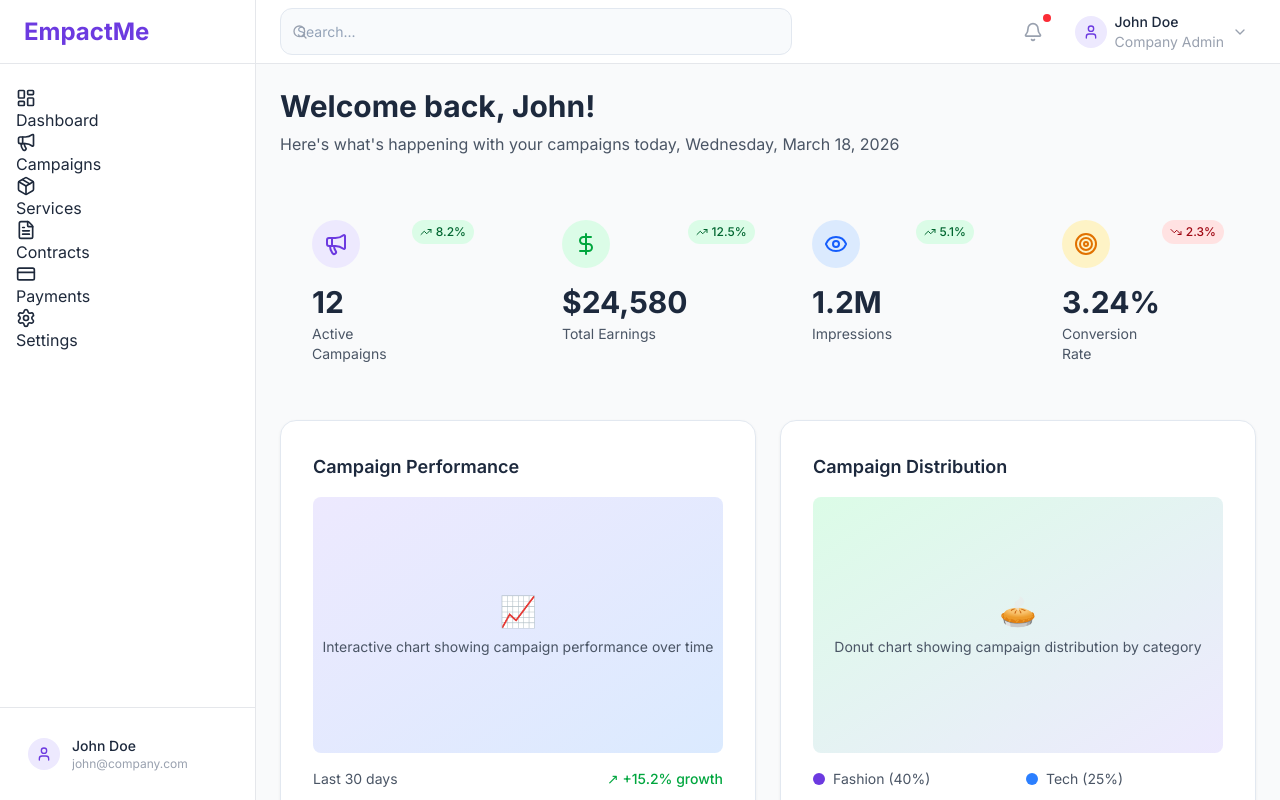
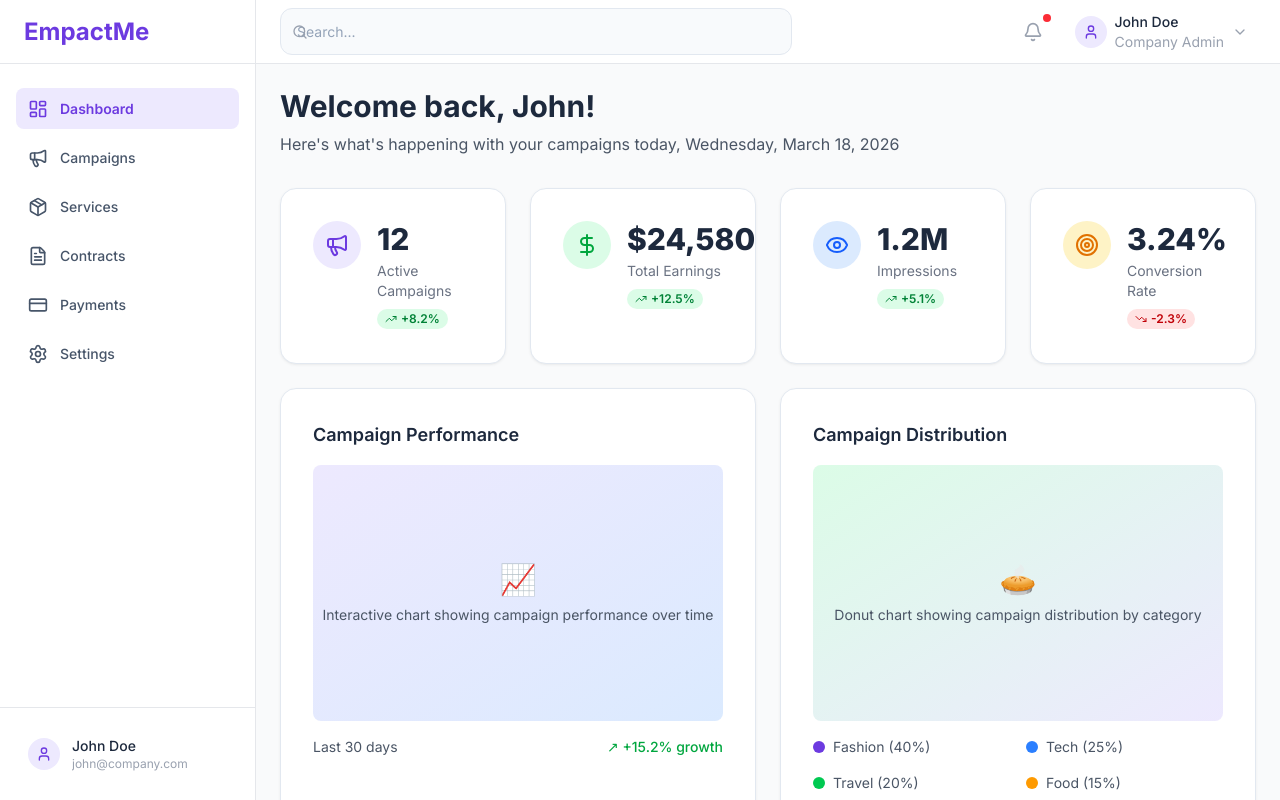
Before and after one commit to Gull-Stack/empactme-app, a Next.js app: page /dashboard in a window 1280 px wide. Built offline with nearby package versions, Linux system fonts and the light colour scheme.

Commit message:
Bot Bogey: Fix sidebar icons inline, stats card layout - trend under stat name

```diff
--- a/src/app/globals.css
+++ b/src/app/globals.css
@@ -113,3 +113,40 @@ body {
 .badge-info { background-color: #dbeafe; color: #1e40af; }
 .badge-purple { background-color: var(--color-brand-purple-light); color: var(--color-brand-purple-dark); }
 .badge-gray { background-color: #f1f5f9; color: #475569; }
+
+/* Sidebar nav items */
+.sidebar-nav-item {
+  display: flex;
+  flex-direction: row;
+  align-items: center;
+  gap: 0.75rem;
+  padding: 0.625rem 0.75rem;
+  border-radius: 0.5rem;
+  font-size: 0.875rem;
+  font-weight: 500;
+  color: var(--color-text-secondary);
+  transition: background-color 0.15s, color 0.15s;
+}
+.sidebar-nav-item:hover {
+  background-color: var(--color-surface-tertiary);
+  color: var(--color-text-primary);
+}
+.sidebar-nav-item.active {
+  background-color: var(--color-brand-purple-light);
+  color: var(--color-brand-purple);
+  font-weight: 600;
+}
+
+/* Status badges for campaign table */
+.status-badge {
+  display: inline-flex;
+  align-items: center;
+  padding: 0.125rem 0.625rem;
+  font-size: 0.75rem;
+  font-weight: 600;
+  border-radius: 9999px;
+}
+.status-badge.active { background-color: #d1fae5; color: #065f46; }
+.status-badge.pending { background-color: #fef3c7; color: #92400e; }
+.status-badge.completed { background-color: #dbeafe; color: #1e40af; }
+.status-badge.cancelled { background-color: #fee2e2; color: #991b1b; }
--- a/src/components/StatsCard.tsx
+++ b/src/components/StatsCard.tsx
@@ -21,39 +21,38 @@ export default function StatsCard({
   trend
 }: StatsCardProps) {
   return (
-    <div className="stats-card">
+    <div className="card">
       <div className="card-content">
-        <div className="flex items-start justify-between">
-          {/* Icon and Content */}
-          <div className="flex-1">
-            <div className={`w-12 h-12 ${iconBgColor} rounded-full flex items-center justify-center mb-4`}>
+        <div className="flex items-start gap-4">
+          {/* Icon */}
+          <div className={`w-12 h-12 ${iconBgColor} rounded-full flex items-center justify-center shrink-0`}>
             <Icon className={`w-6 h-6 ${iconColor}`} />
           </div>
-            <div className="text-3xl font-bold text-slate-800 mb-1">
+
+          {/* Content */}
+          <div className="flex-1">
+            <div className="text-3xl font-extrabold text-slate-800">
               {value}
             </div>
-            <div className="text-sm text-gray-600">
+            <div className="text-sm text-gray-500 mt-1">
               {title}
             </div>
-          </div>
-
-          {/* Trend Indicator */}
+            {/* Trend Indicator — below the stat name */}
             {trend && (
-            <div className={`flex items-center gap-1 px-2 py-1 rounded-full ${
-              trend.isPositive ? 'bg-green-100 text-green-800' : 'bg-red-100 text-red-800'
+              <div className={`inline-flex items-center gap-1 mt-2 px-2 py-0.5 rounded-full text-xs font-semibold ${
+                trend.isPositive ? 'bg-green-100 text-green-700' : 'bg-red-100 text-red-700'
               }`}>
                 {trend.isPositive ? (
                   <TrendingUp className="w-3 h-3" />
                 ) : (
                   <TrendingDown className="w-3 h-3" />
                 )}
-              <span className="text-xs font-medium">
-                {Math.abs(trend.value)}%
-              </span>
+                {trend.isPositive ? '+' : '-'}{Math.abs(trend.value)}%
               </div>
             )}
           </div>
         </div>
       </div>
+    </div>
   );
 }
```
Lines whose indentation alone changed are shown as unchanged.
